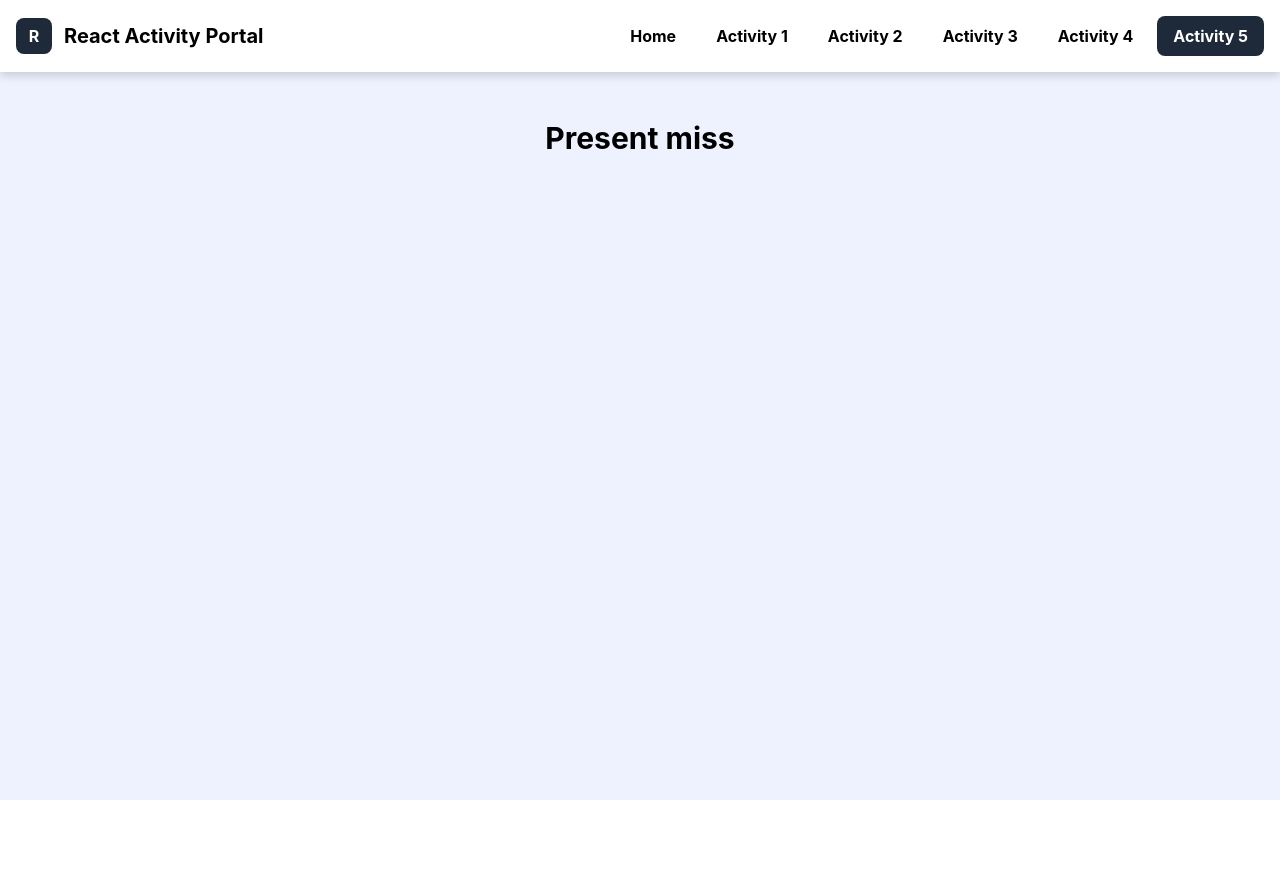
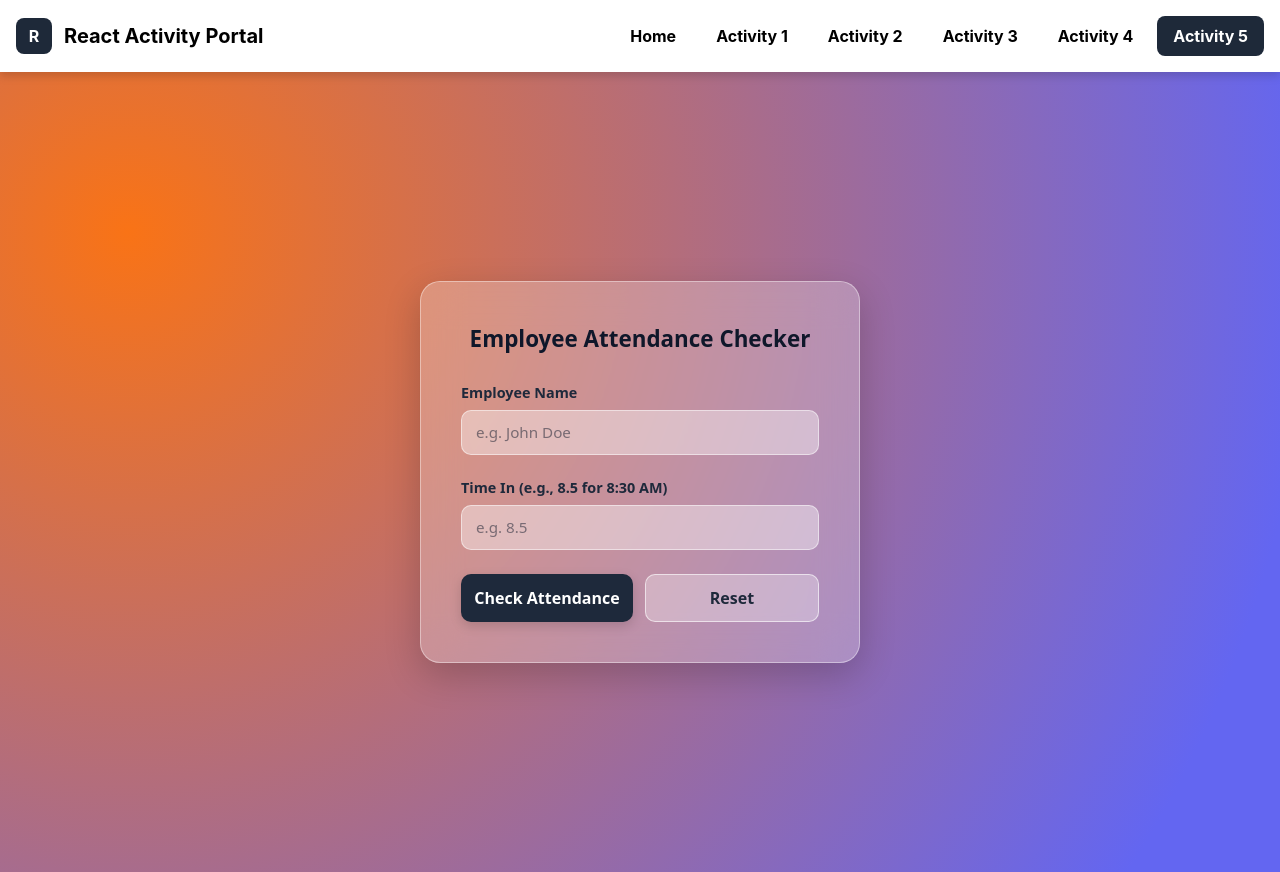
Before and after one commit to FallenFromTheKliff/ByteSizedReact, a React (Vite) app: page /act5-attendance-checker in a window 1280 px wide. Before the commit the page ends 800 px from the top, so only its background shows below. Built offline with nearby package versions, Linux system fonts and the light colour scheme.

Commit message:
Update AttendanceChecker.jsx

```diff
--- a/src/pages/AttendanceChecker.jsx
+++ b/src/pages/AttendanceChecker.jsx
@@ -1,7 +1,237 @@
+import { useState } from 'react';
+
 export default function AttendanceChecker() {
+  const [employeeName, setEmployeeName] = useState('');
+  const [timeIn, setTimeIn] = useState('');
+  const [result, setResult] = useState(null);
+  const [error, setError] = useState('');
+
+  const handleCheckAttendance = (e) => {
+    e.preventDefault();
+
+    if (!employeeName.trim() || timeIn === '') {
+      setError('Please provide both Employee Name and Time In.');
+      setResult(null);
+      return;
+    }
+
+    const time = parseFloat(timeIn);
+
+    if (isNaN(time) || time < 0 || time > 24) {
+      setError('Please enter a valid time value (e.g., 8.5 for 8:30 AM).');
+      setResult(null);
+      return;
+    }
+
+    setError('');
+
+    let status;
+    let message;
+    let statusBg;
+    let statusBorder;
+    let statusTextColor;
+
+    // Activity 5 logic requirements
+    if (time <= 8) {
+      status = 'On Time';
+      message = 'Status: On Time - Good job!';
+      statusBg = 'rgba(220, 252, 231, 0.4)';
+      statusBorder = 'rgba(74, 222, 128, 0.5)';
+      statusTextColor = '#065f46';
+    } else if (time <= 9) {
+      status = 'Late';
+      message = 'Status: Late - Please be on time tomorrow.';
+      statusBg = 'rgba(254, 243, 199, 0.4)';
+      statusBorder = 'rgba(245, 158, 11, 0.5)';
+      statusTextColor = '#92400e';
+    } else {
+      status = 'Very Late';
+      message = 'Status: Very Late - Report to your supervisor.';
+      statusBg = 'rgba(254, 226, 226, 0.4)';
+      statusBorder = 'rgba(239, 68, 68, 0.5)';
+      statusTextColor = '#991b1b';
+    }
+
+    setResult({
+      name: employeeName,
+      time: time,
+      status: status,
+      message: message,
+      statusBg: statusBg,
+      statusBorder: statusBorder,
+      statusTextColor: statusTextColor,
+    });
+  };
+
+  const handleReset = () => {
+    setEmployeeName('');
+    setTimeIn('');
+    setResult(null);
+    setError('');
+  };
+
   return (
-    <div className="flex flex-1 flex-col w-full items-center bg-indigo-50">
-      <h1 className="text-3xl font-bold mt-12">Present miss</h1>
+    <div
+      style={{
+        minHeight: '100vh',
+        width: '100%',
+        display: 'flex',
+        justifyContent: 'center',
+        alignItems: 'center',
+        background: 'radial-gradient(circle at 10% 20%, rgb(249, 115, 22) 0%, rgb(99, 102, 241) 90.1%)',
+        padding: '20px',
+        boxSizing: 'border-box',
+      }}
+    >
+      <div
+        style={{
+          width: '100%',
+          maxWidth: '440px',
+          padding: '2.5rem',
+          borderRadius: '20px',
+          background: 'rgba(255, 255, 255, 0.25)',
+          backdropFilter: 'blur(20px)',
+          WebkitBackdropFilter: 'blur(20px)',
+          border: '1px solid rgba(255, 255, 255, 0.4)',
+          boxShadow: '0 12px 36px 0 rgba(0, 0, 0, 0.2)',
+          color: '#0f172a',
+          fontFamily: 'system-ui, -apple-system, sans-serif',
+        }}
+      >
+        <h2 style={{ margin: '0 0 1.5rem 0', fontSize: '1.4rem', textAlign: 'center', fontWeight: '700' }}>
+          Employee Attendance Checker
+        </h2>
+
+        <form onSubmit={handleCheckAttendance}>
+          <div style={{ marginBottom: '1.25rem' }}>
+            <label style={{ fontSize: '0.9rem', fontWeight: '600', color: '#1e293b' }}>
+              Employee Name
+            </label>
+            <input
+              type="text"
+              value={employeeName}
+              onChange={(e) => setEmployeeName(e.target.value)}
+              placeholder="e.g. John Doe"
+              style={{
+                width: '100%',
+                padding: '10px 14px',
+                marginTop: '6px',
+                borderRadius: '10px',
+                border: '1px solid rgba(255, 255, 255, 0.5)',
+                background: 'rgba(255, 255, 255, 0.4)',
+                color: '#0f172a',
+                fontSize: '0.95rem',
+                outline: 'none',
+                boxSizing: 'border-box',
+              }}
+            />
+          </div>
+
+          <div style={{ marginBottom: '1.25rem' }}>
+            <label style={{ fontSize: '0.9rem', fontWeight: '600', color: '#1e293b' }}>
+              Time In (e.g., 8.5 for 8:30 AM)
+            </label>
+            <input
+              type="number"
+              step="0.01"
+              value={timeIn}
+              onChange={(e) => setTimeIn(e.target.value)}
+              placeholder="e.g. 8.5"
+              style={{
+                width: '100%',
+                padding: '10px 14px',
+                marginTop: '6px',
+                borderRadius: '10px',
+                border: '1px solid rgba(255, 255, 255, 0.5)',
+                background: 'rgba(255, 255, 255, 0.4)',
+                color: '#0f172a',
+                fontSize: '0.95rem',
+                outline: 'none',
+                boxSizing: 'border-box',
+              }}
+            />
+          </div>
+
+          <div style={{ display: 'flex', gap: '12px', marginTop: '1.5rem' }}>
+            <button
+              type="submit"
+              style={{
+                flex: 1,
+                padding: '11px',
+                borderRadius: '10px',
+                border: 'none',
+                background: '#1e293b',
+                color: '#ffffff',
+                fontWeight: '600',
+                cursor: 'pointer',
+                boxShadow: '0 4px 12px rgba(0,0,0,0.15)',
+              }}
+            >
+              Check Attendance
+            </button>
+            <button
+              type="button"
+              onClick={handleReset}
+              style={{
+                flex: 1,
+                padding: '11px',
+                borderRadius: '10px',
+                border: '1px solid rgba(255, 255, 255, 0.6)',
+                background: 'rgba(255, 255, 255, 0.3)',
+                color: '#1e293b',
+                fontWeight: '600',
+                cursor: 'pointer',
+              }}
+            >
+              Reset
+            </button>
+          </div>
+        </form>
+
+        {error && (
+          <div
+            style={{
+              marginTop: '1.25rem',
+              padding: '10px 14px',
+              borderRadius: '8px',
+              background: 'rgba(254, 226, 226, 0.6)',
+              border: '1px solid rgba(239, 68, 68, 0.4)',
+              color: '#991b1b',
+              fontSize: '0.9rem',
+              fontWeight: '500',
+            }}
+          >
+            {error}
+          </div>
+        )}
+
+        {result && (
+          <div
+            style={{
+              marginTop: '1.5rem',
+              padding: '1.25rem',
+              borderRadius: '12px',
+              background: result.statusBg,
+              border: `1px solid ${result.statusBorder}`,
+              backdropFilter: 'blur(8px)',
+            }}
+          >
+            <h3 style={{ margin: '0 0 0.5rem 0', fontSize: '1.05rem', color: '#0f172a' }}>Attendance Result</h3>
+            <p style={{ margin: '0.25rem 0', color: '#1e293b' }}>
+              <strong>Name:</strong> {result.name}
+            </p>
+            <p style={{ margin: '0.25rem 0', color: '#1e293b' }}>
+              <strong>Time In:</strong> {result.time}
+            </p>
+            <p style={{ margin: '0.25rem 0', color: '#1e293b' }}>
+              <strong>Status:</strong> {result.status}
+            </p>
+            <p style={{ margin: '0.5rem 0 0 0', fontWeight: '700', color: result.statusTextColor }}>
+              {result.message}
+            </p>
+          </div>
+        )}
+      </div>
     </div>
-  )
+  );
 }
```
